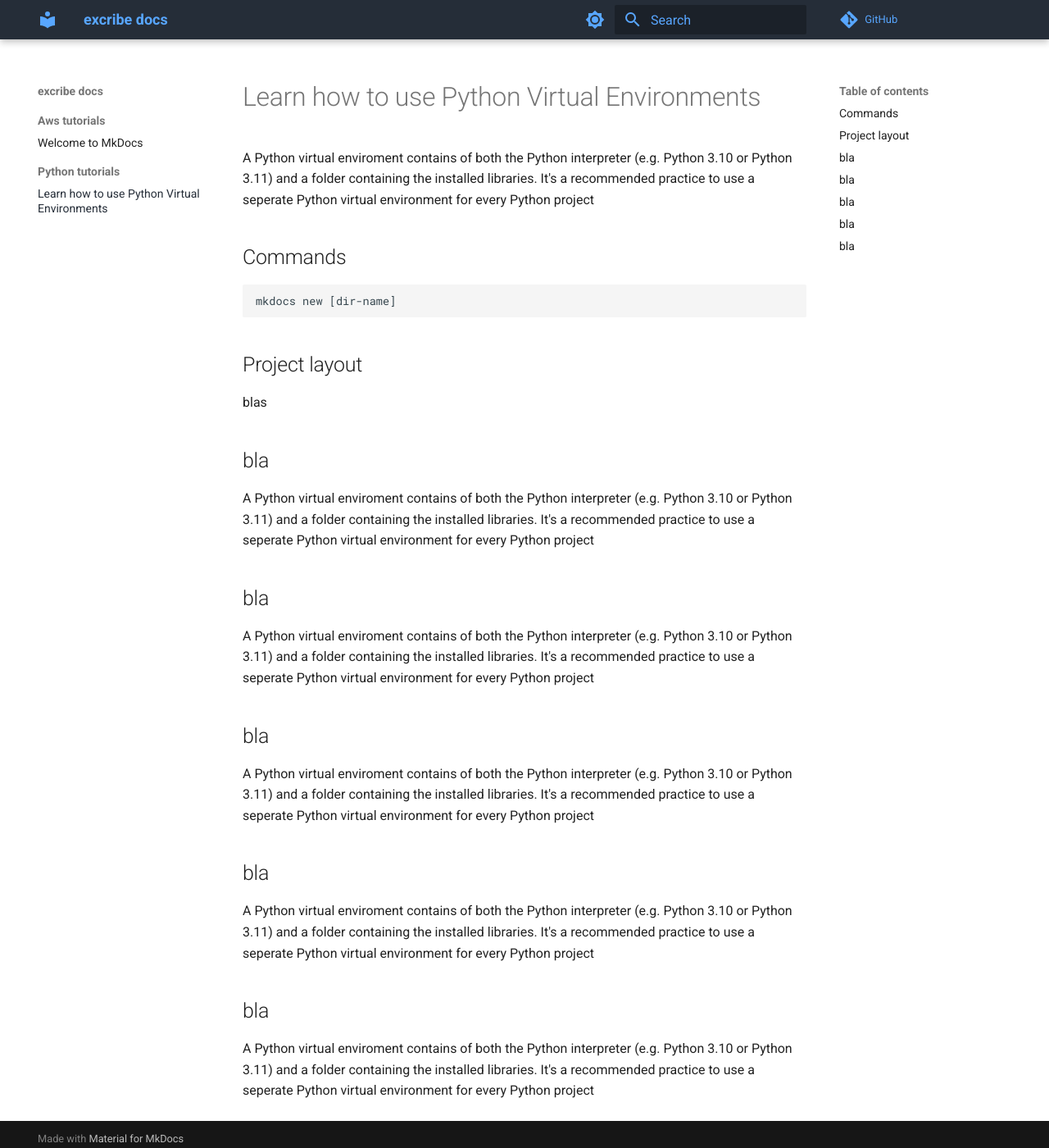
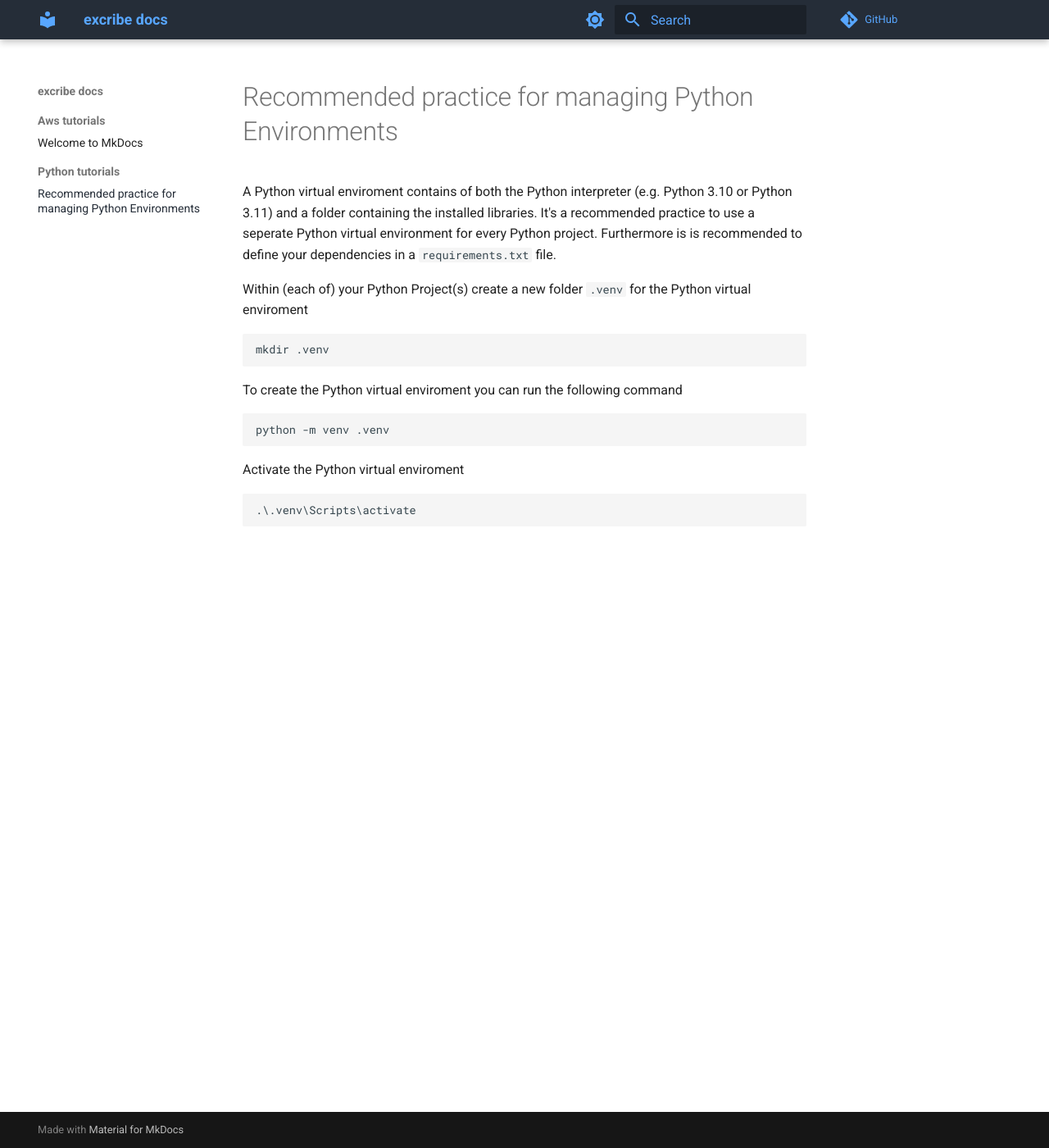
Before and after one commit to rweritz/excribe-docs, an MkDocs documentation site: the page built from docs/python-tutorials/python-venv.md, in a window 1280 px wide and 1400 px high. Shown: the whole window at 82% size. Built offline with MkDocs 1.6.1 and Material for MkDocs 9.7.7, drawn with Linux system fonts in a browser that asks for light colours; comment, search, counter and statistics services are not loaded.

Commit message:
adjust python venv

````diff
--- a/docs/python-tutorials/python-venv.md
+++ b/docs/python-tutorials/python-venv.md
@@ -1,39 +1,22 @@
-# Learn how to use Python Virtual Environments
+# Recommended practice for managing Python Environments
 
 A Python virtual enviroment contains of both the Python interpreter (e.g. Python 3.10 or Python 3.11) and a folder containing the installed libraries.
-It's a recommended practice to use a seperate Python virtual environment for every Python project
+It's a recommended practice to use a seperate Python virtual environment for every Python project. Furthermore is is recommended to define your dependencies in a `requirements.txt` file.
 
-## Commands
+Within (each of) your Python Project(s) create a new folder `.venv` for the Python virtual enviroment
 
 ```cmd
-mkdocs new [dir-name]
+mkdir .venv
 ```
 
-## Project layout
+To create the Python virtual enviroment you can run the following command
 
-blas
+```cmd
+python -m venv .venv
+```
 
-## bla
+Activate the Python virtual enviroment
 
-A Python virtual enviroment contains of both the Python interpreter (e.g. Python 3.10 or Python 3.11) and a folder containing the installed libraries.
-It's a recommended practice to use a seperate Python virtual environment for every Python project
-
-## bla
-
-A Python virtual enviroment contains of both the Python interpreter (e.g. Python 3.10 or Python 3.11) and a folder containing the installed libraries.
-It's a recommended practice to use a seperate Python virtual environment for every Python project
-
-## bla
-
-A Python virtual enviroment contains of both the Python interpreter (e.g. Python 3.10 or Python 3.11) and a folder containing the installed libraries.
-It's a recommended practice to use a seperate Python virtual environment for every Python project
-
-## bla
-
-A Python virtual enviroment contains of both the Python interpreter (e.g. Python 3.10 or Python 3.11) and a folder containing the installed libraries.
-It's a recommended practice to use a seperate Python virtual environment for every Python project
-
-## bla
-
-A Python virtual enviroment contains of both the Python interpreter (e.g. Python 3.10 or Python 3.11) and a folder containing the installed libraries.
-It's a recommended practice to use a seperate Python virtual environment for every Python project
+```cmd
+.\.venv\Scripts\activate
+```
````
